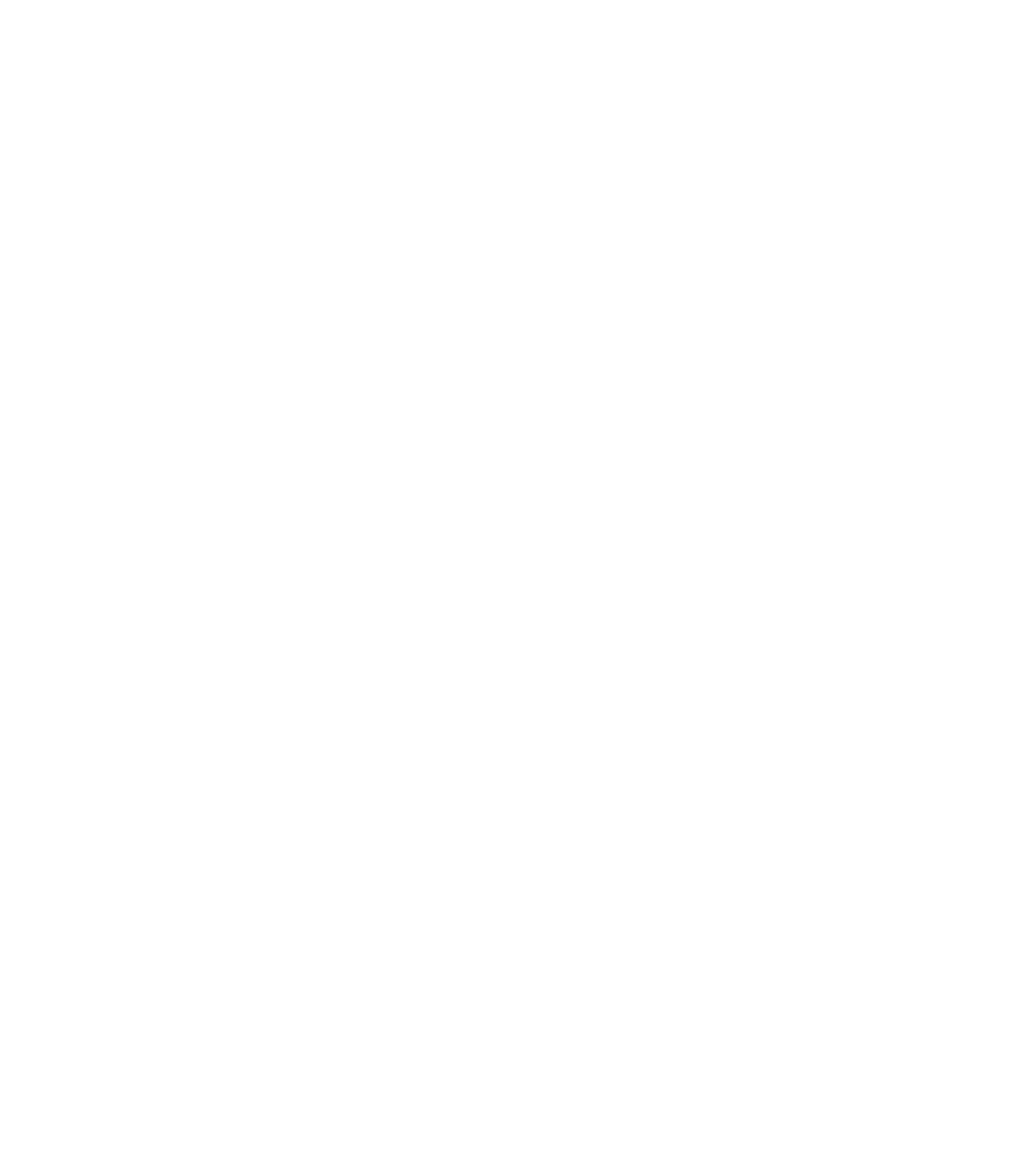
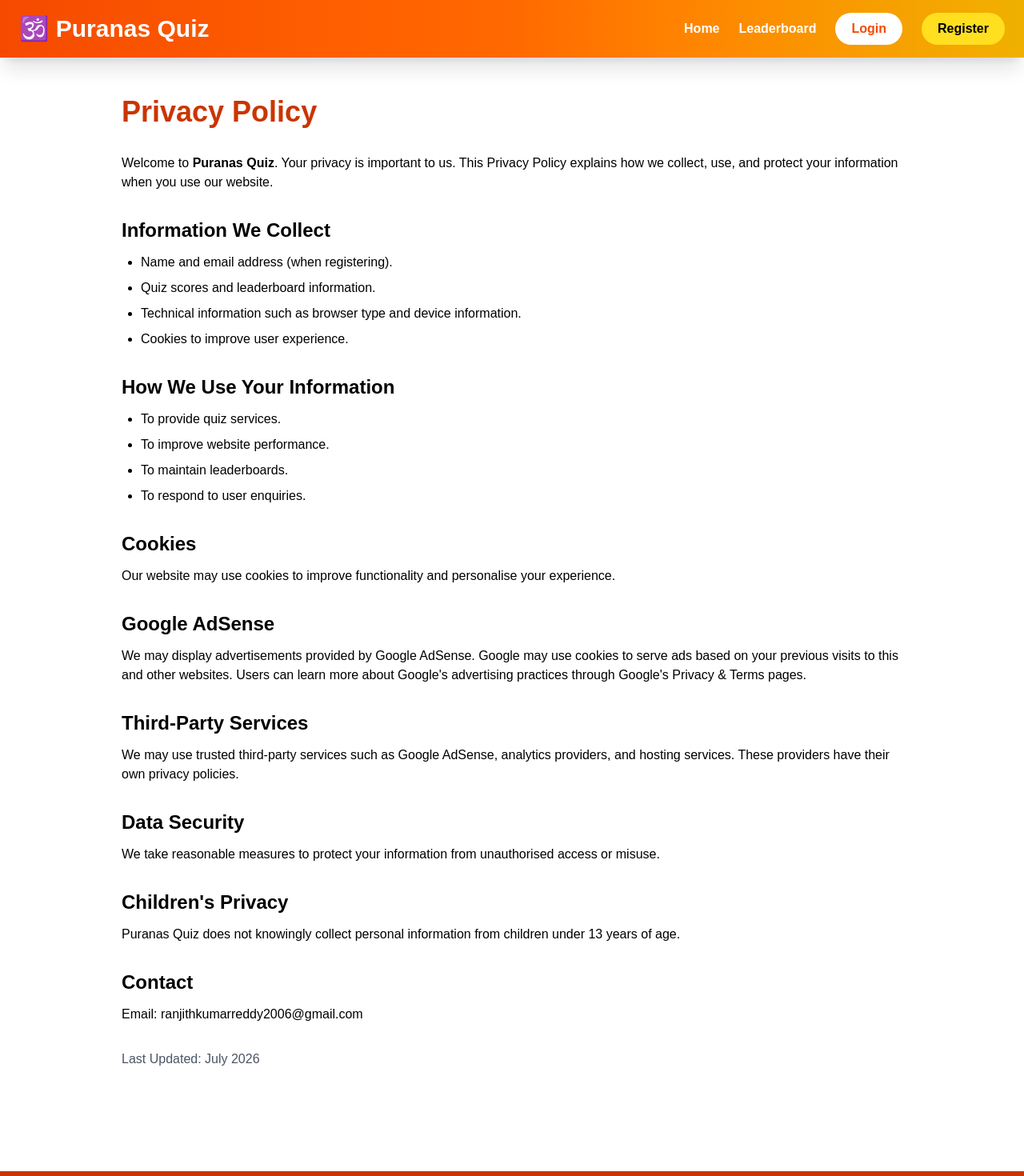
Before and after one commit to ranjithreddy55/Puranas-Quiz, a React (Vite) app in the folder frontend/: page /privacy-policy in a window 1280 px wide. Before the commit this address had no page. Shown: the top 1470 px of the page at 80% size. Before the commit the page ends 800 px from the top, so only its background shows below. Built offline with nearby package versions, Linux system fonts and the light colour scheme.

Commit message:
Add Privacy Policy and Terms & Conditions pages

```diff
--- a/frontend/src/App.jsx
+++ b/frontend/src/App.jsx
@@ -1,4 +1,5 @@
 import { BrowserRouter, Routes, Route } from "react-router-dom";
+
 import Admin from "./pages/Admin";
 import Home from "./pages/Home";
 import Quiz from "./pages/Quiz";
@@ -7,6 +8,9 @@
 import Leaderboard from "./pages/Leaderboard";
 import Result from "./pages/Result";
 import Dashboard from "./pages/Dashboard";
+import PrivacyPolicy from "./pages/PrivacyPolicy";
+import TermsConditions from "./pages/TermsConditions";
+
 function App() {
   return (
     <BrowserRouter>
@@ -18,9 +22,18 @@
         <Route path="/leaderboard" element={<Leaderboard />} />
         <Route path="/result" element={<Result />} />
         <Route path="/dashboard" element={<Dashboard />} />
+
+        {/* These pages should be accessible to everyone */}
+        <Route path="/privacy-policy" element={<PrivacyPolicy />} />
+        <Route
+          path="/terms-and-conditions"
+          element={<TermsConditions />}
+        />
+
+        {/* Admin page */}
         {JSON.parse(localStorage.getItem("user"))?.isAdmin && (
-  <Route path="/admin" element={<Admin />} />
-)}
+          <Route path="/admin" element={<Admin />} />
+        )}
       </Routes>
     </BrowserRouter>
   );
--- a/frontend/src/components/Footer.jsx
+++ b/frontend/src/components/Footer.jsx
@@ -31,6 +31,13 @@
             <Link to="/leaderboard" className="hover:text-yellow-300">
               Leaderboard
             </Link>
+            <Link to="/privacy-policy" className="hover:text-yellow-300">
+  Privacy Policy
+</Link>
+
+<Link to="/terms-and-conditions" className="hover:text-yellow-300">
+  Terms & Conditions
+</Link>
 
             <Link to="/login" className="hover:text-yellow-300">
               Login
@@ -55,7 +62,7 @@
       </div>
 
       <div className="border-t border-orange-500 py-4 text-center text-orange-100">
-        © 2026 Puranas Quiz. All Rights Reserved.
+        © {new Date().getFullYear()} Puranas Quiz. All Rights Reserved.
       </div>
     </footer>
   );
--- /dev/null
+++ b/frontend/src/pages/PrivacyPolicy.jsx
@@ -0,0 +1,104 @@
+import Navbar from "../components/Navbar";
+import Footer from "../components/Footer";
+
+export default function PrivacyPolicy() {
+  return (
+    <>
+      <Navbar />
+
+      <div className="max-w-5xl mx-auto px-6 py-12">
+        <h1 className="text-4xl font-bold text-orange-700 mb-8">
+          Privacy Policy
+        </h1>
+
+        <p className="mb-6">
+          Welcome to <strong>Puranas Quiz</strong>. Your privacy is important
+          to us. This Privacy Policy explains how we collect, use, and protect
+          your information when you use our website.
+        </p>
+
+        <h2 className="text-2xl font-semibold mt-8 mb-3">
+          Information We Collect
+        </h2>
+
+        <ul className="list-disc ml-6 space-y-2">
+          <li>Name and email address (when registering).</li>
+          <li>Quiz scores and leaderboard information.</li>
+          <li>Technical information such as browser type and device information.</li>
+          <li>Cookies to improve user experience.</li>
+        </ul>
+
+        <h2 className="text-2xl font-semibold mt-8 mb-3">
+          How We Use Your Information
+        </h2>
+
+        <ul className="list-disc ml-6 space-y-2">
+          <li>To provide quiz services.</li>
+          <li>To improve website performance.</li>
+          <li>To maintain leaderboards.</li>
+          <li>To respond to user enquiries.</li>
+        </ul>
+
+        <h2 className="text-2xl font-semibold mt-8 mb-3">
+          Cookies
+        </h2>
+
+        <p>
+          Our website may use cookies to improve functionality and personalise
+          your experience.
+        </p>
+
+        <h2 className="text-2xl font-semibold mt-8 mb-3">
+          Google AdSense
+        </h2>
+
+        <p>
+          We may display advertisements provided by Google AdSense. Google may
+          use cookies to serve ads based on your previous visits to this and
+          other websites. Users can learn more about Google's advertising
+          practices through Google's Privacy & Terms pages.
+        </p>
+
+        <h2 className="text-2xl font-semibold mt-8 mb-3">
+          Third-Party Services
+        </h2>
+
+        <p>
+          We may use trusted third-party services such as Google AdSense,
+          analytics providers, and hosting services. These providers have their
+          own privacy policies.
+        </p>
+
+        <h2 className="text-2xl font-semibold mt-8 mb-3">
+          Data Security
+        </h2>
+
+        <p>
+          We take reasonable measures to protect your information from
+          unauthorised access or misuse.
+        </p>
+
+        <h2 className="text-2xl font-semibold mt-8 mb-3">
+          Children's Privacy
+        </h2>
+
+        <p>
+          Puranas Quiz does not knowingly collect personal information from
+          children under 13 years of age.
+        </p>
+
+        <h2 className="text-2xl font-semibold mt-8 mb-3">
+          Contact
+        </h2>
+
+        <p>Email: ranjithkumarreddy2006@gmail.com</p>
+
+        <p className="mt-8 text-gray-600">
+          Last Updated: July 2026
+        </p>
+      </div>
+
+      <Footer />
+    </>
+  );
+}
--- /dev/null
+++ b/frontend/src/pages/TermsConditions.jsx
@@ -0,0 +1,85 @@
+import Navbar from "../components/Navbar";
+import Footer from "../components/Footer";
+
+export default function TermsConditions() {
+  return (
+    <>
+      <Navbar />
+
+      <div className="max-w-5xl mx-auto px-6 py-12">
+        <h1 className="text-4xl font-bold text-orange-700 mb-8">
+          Terms & Conditions
+        </h1>
+
+        <p>
+          By using Puranas Quiz, you agree to these Terms & Conditions.
+        </p>
+
+        <h2 className="text-2xl font-semibold mt-8 mb-3">
+          Website Usage
+        </h2>
+
+        <p>
+          This website is intended for educational and informational purposes.
+          Users should use the platform responsibly.
+        </p>
+
+        <h2 className="text-2xl font-semibold mt-8 mb-3">
+          User Accounts
+        </h2>
+
+        <p>
+          Users are responsible for maintaining the confidentiality of their
+          account credentials.
+        </p>
+
+        <h2 className="text-2xl font-semibold mt-8 mb-3">
+          Quiz Content
+        </h2>
+
+        <p>
+          Quiz questions are created for educational purposes. While we strive
+          for accuracy, occasional errors may occur.
+        </p>
+
+        <h2 className="text-2xl font-semibold mt-8 mb-3">
+          Intellectual Property
+        </h2>
+
+        <p>
+          All website content, including text, logos, graphics, and quizzes,
+          belongs to Puranas Quiz unless otherwise stated.
+        </p>
+
+        <h2 className="text-2xl font-semibold mt-8 mb-3">
+          Limitation of Liability
+        </h2>
+
+        <p>
+          Puranas Quiz shall not be liable for any direct or indirect damages
+          resulting from the use of this website.
+        </p>
+
+        <h2 className="text-2xl font-semibold mt-8 mb-3">
+          Changes
+        </h2>
+
+        <p>
+          We reserve the right to modify these Terms & Conditions at any time.
+        </p>
+
+        <h2 className="text-2xl font-semibold mt-8 mb-3">
+          Contact
+        </h2>
+
+        <p>Email: ranjithkumarreddy2006@gmail.com</p>
+
+        <p className="mt-8 text-gray-600">
+          Last Updated: July 2026
+        </p>
+      </div>
+
+      <Footer />
+    </>
+  );
+}
```
